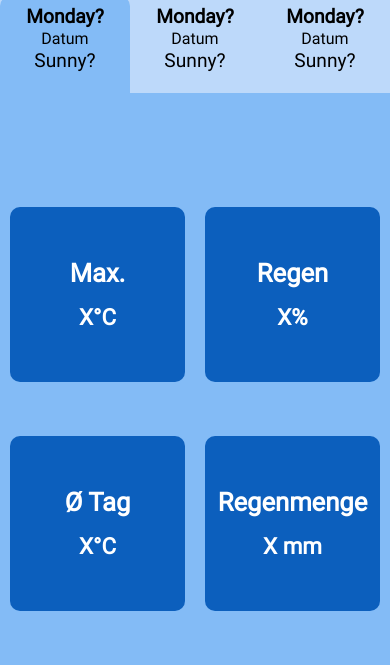
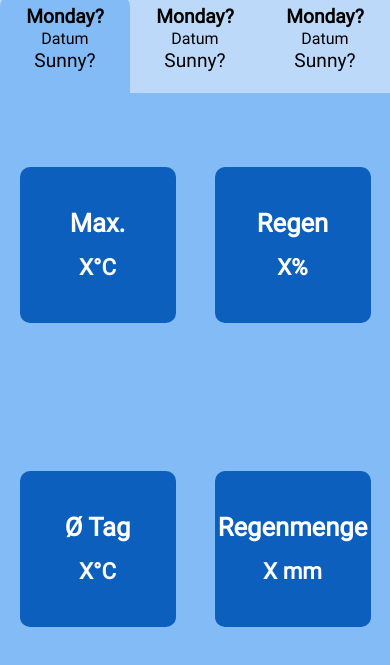
Before and after one commit to EndocrineMSc/weather-app, a website built with webpack: page src/template.html in a window 390 px wide. Shown: the part 143-808 px from the top of the page. Built offline with nearby package versions, Linux system fonts and the light colour scheme; no server answers.

Commit message:
Rework white-spacing of stats for better mobile fit

```diff
--- a/src/style.css
+++ b/src/style.css
@@ -111,17 +111,9 @@ body {
 .stat::after {
   position: absolute;
   z-index: -1;
-  width: 175px;
-  height: 175px;
+  width: 40vw;
+  height: 40vw;
   background-color: var(--mariner-600);
   content: "";
   border-radius: 10px;
 }
-
-#max-temp, #rain-chance {
-  margin-bottom: -100px;
-}
-
-#mean-temp, #rain-amount {
-  margin-top: -50px;;
-}
```
Also changed, not shown: dist/main.bundle.js.
